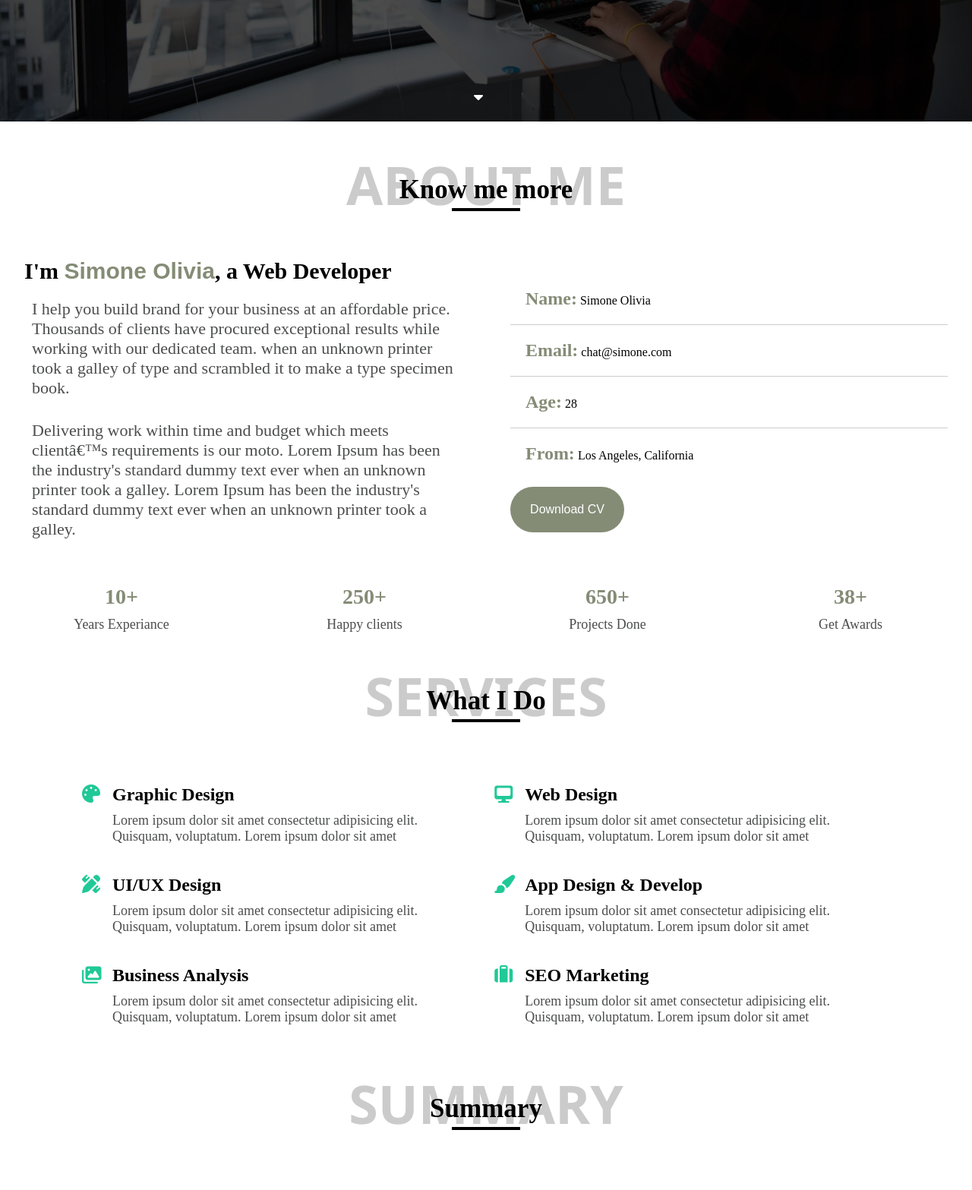
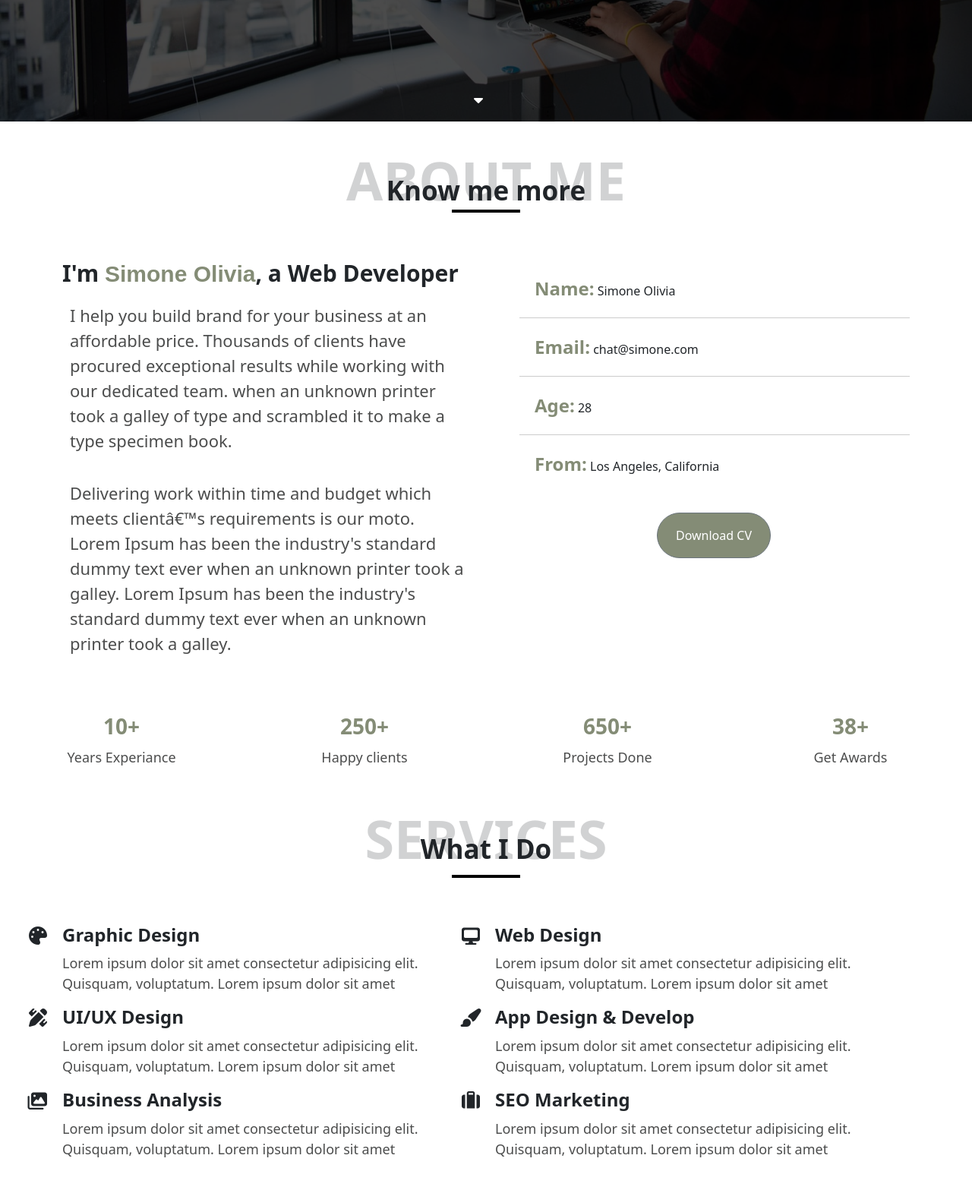
Before and after one commit to WhiteWoLfAC/Website-2, a plain HTML site: page index.html in a window 1280 px wide. Shown: the part 640-2207 px from the top of the page at 76% size. Drawn offline with Linux system fonts and the light colour scheme.

Commit message:
website-2(Bootstrap "not complete")

```diff
--- a/css/style.css
+++ b/css/style.css
@@ -11,45 +11,11 @@
     --active-color: rgb(132, 140, 118);
 }
 
-nav {
-    left: 0;
-    right: 0;
-    padding: 15px 50px;
-    background-color: black;
-    display: flex;
-    justify-content: space-between;
-    position: fixed;
-    z-index: 2;
 
 
-}
-
-nav ul {
-    display: flex;
 
 
-}
-
-nav ul li a {
-    width: 70px;
-    margin-top: 5px;
-    display: flex;
-    justify-content: space-around;
-    align-items: center;
-    text-decoration: none;
-    color: var(--Font-color);
-}
-
-.active {
-    color:  var(--active-color);
-}
-
-nav>a img {
-    width: 70%;
-}
-
 header {
-    height: 100vh;
     background-size: cover;
     background-image: url(../img/imgi_13_intro-bg.jpg);
 
@@ -77,6 +43,7 @@ header {
 .home-info h1 {
     font-size: 50px;
     font-family: 'Times New Roman', Times, serif;
+    white-space: norwrap;
 }
 
 .parag-home2 {
@@ -137,14 +104,12 @@ header {
 
 }
 
-.about-head-section {
-    margin: 70px 0;
 
-    width: 100%;
-    position: relative;
-
+.about-btn{
+    display: flex;
+    justify-content: center;
+    align-items: center;
 }
-
 .about-head-section h2 {
     display: flex;
     font-size: 35px;
@@ -173,20 +138,6 @@ header {
 
 }
 
-.about-sections-container {
-    display: flex;
-    justify-content: space-between;
-    align-items: flex-start;
-    width: 100%;
-}
-
-.about-section-1 {
-    margin: auto;
-    width: 45%;
-    display: flex;
-    flex-direction: column;
-
-}
 
 .about-section-1 h2 {
     font-size: 30px;
@@ -207,11 +158,10 @@ header {
 }
 
 .about-section-2 {
-    margin: auto;
-    width: 45%;
+
     display: flex;
     flex-direction: column;
-    justify-content: flex-start;
+    justify-content: center;
 
 
 }
@@ -239,27 +189,15 @@ header {
 
 .about-section-2 button {
     margin-top: 30px;
+    margin-left: 30px;
     background-color: var(--active-color);
-    color: white;
-    border: none;
     font-size: 16px;
     padding: 12px 20px;
-    border-radius: 50px;
-
     width: 150px;
     height: 60px;
-
 }
 
-.about-section-2 button:hover {
-    background-color: rgb(104, 131, 140);
-    color: white;
-    border: none;
-    border-radius: 50px;
-    cursor: pointer;
 
-
-}
 
 .about-section-3 {
     margin-top: 50px;
@@ -297,11 +235,17 @@ header {
     position: relative;
 
 }
+.about-section-3{
+    display: flex;
+    justify-content: space-evenly;
+
+}
 
 .services-head-section {
     margin: 70px 0;
-
-    width: 100%;
+    display: flex;
+    justify-content: center;
+    align-items: center;
     position: relative;
 
 }
@@ -334,21 +278,6 @@ header {
     font-family: 'Segoe UI', Tahoma, Geneva, Verdana, sans-serif, Geneva, Tahoma, sans-serif;
 
 }
-
-.services-sections {
-    display: flex;
-    justify-content: space-between;
-    align-items: center;
-    width: 80%;
-    margin: auto;
-    flex-wrap: wrap;
-}
-
-.services-design {
-    width: calc(90% / 2 - 20px);
-    margin: 20px;
-}
-
 .services-design h3 {
     font-size: 24px;
     font-weight: 600;
@@ -359,91 +288,102 @@ header {
     font-size: 18px;
     color: rgb(76, 77, 77);
 }
+.services-section-1 {
+    position: relative;
+}
 
+.services-section-1 i {
+    position: absolute;
+    right: 104%;
+    top: 7px;
+    transform: scale(1.5);
 
+}
 
-
-.services-section-1 h3::before {
-    content: "\f53f";
-    display: inline-block;
-    text-rendering: auto;
-    -webkit-font-smoothing: antialiased;
-    font: var(--fa-font-solid);
-    position: absolute;
-    transform: translate(-40px, 0px);
-    color: var(--icon-color);
-}
-.services-section-1 h3:hover::before {
+.services-section-1 i:hover {
     color: rgb(255, 0, 0);
 }
 
-.services-section-2 h3::before {
-    content: "\f390";
-    display: inline-block;
-    text-rendering: auto;
-    -webkit-font-smoothing: antialiased;
-    font: var(--fa-font-solid);
-    position: absolute;
-    transform: translate(-40px, 0px);
-    color: var(--icon-color);
+
+.services-section-2 {
+    position: relative;
+
 }
 
-.services-section-2 h3:hover::before {
-    color: rgb(255, 0, 0);
+.services-section-2 i {
+    position: absolute;
+    right: 104%;
+    top: 7px;
+    transform: scale(1.5);
+
 }
-.services-section-3 h3::before {
-    content: "\f5ae";
-    display: inline-block;
-    text-rendering: auto;
-    -webkit-font-smoothing: antialiased;
-    font: var(--fa-font-solid);
-    position: absolute;
-    transform: translate(-40px, 0px);
-    color: var(--icon-color);
-}
-
-.services-section-3 h3:hover::before {
-    color: rgb(255, 0, 0);
-}
-.services-section-4 h3::before {
-    content: "\f1fc";
-    display: inline-block;
-    text-rendering: auto;
-    -webkit-font-smoothing: antialiased;
-    font: var(--fa-font-solid);
-    position: absolute;
-    transform: translate(-40px, 0px);
-    color: var(--icon-color);
-}
-.services-section-4 h3:hover::before {
+.services-section-2 i:hover {
     color: rgb(255, 0, 0);
 }
 
-.services-section-5 h3::before {
-    content: "\f302";
-    display: inline-block;
-    text-rendering: auto;
-    -webkit-font-smoothing: antialiased;
-    font: var(--fa-font-solid);
-    position: absolute;
-    transform: translate(-40px, 0px);
-    color: var(--icon-color);
+
+.services-section-3 {
+    position: relative;
+
 }
 
-.services-section-5 h3:hover::before {
+.services-section-3 i {
+    position: absolute;
+    right: 104%;
+    top: 7px;
+    transform: scale(1.5);
+
+}
+.services-section-3 i:hover {
     color: rgb(255, 0, 0);
 }
-.services-section-6 h3::before {
-    content: "\f0f2";
-    display: inline-block;
-    text-rendering: auto;
-    -webkit-font-smoothing: antialiased;
-    font: var(--fa-font-solid);
+
+
+.services-section-4 {
+    position: relative;
+
+}
+.services-section-4 i {
     position: absolute;
-    transform: translate(-40px, 0px);
-    color: var(--icon-color);
+    right: 104%;
+    top: 7px;
+    transform: scale(1.5);
+
 }
-.services-section-6 h3:hover::before {
+
+.services-section-4 i:hover {
+    color: rgb(255, 0, 0);
+}
+
+.services-section-5 {
+    position: relative;
+
+}
+.services-section-5 i {
+    position: absolute;
+    right: 104%;
+    top: 7px;
+    transform: scale(1.5);
+
+}
+
+.services-section-5 i:hover {
+    color: rgb(255, 0, 0);
+}
+
+.services-section-6 {
+    position: relative;
+
+}
+    .services-section-6 i {
+        position: absolute;
+        right: 104%;
+        top: 7px;
+        transform: scale(1.5);
+
+    }
+
+.services-section-6 i:hover {
     color: rgb(255, 0, 0);
 }
 
@@ -462,6 +402,7 @@ header {
     justify-content: center;
     align-items: center;
 }
+
 .summary-head-section h2::before {
     content: "";
     position: absolute;
@@ -470,6 +411,7 @@ header {
     background-color: black;
     top: 110%;
 }
+
 .summary-head-section h2::after {
     content: "SUMMARY";
     position: absolute;
@@ -478,7 +420,8 @@ header {
     top: -35px;
     font-family: 'Segoe UI', Tahoma, Geneva, Verdana, sans-serif, Geneva, Tahoma, sans-serif;
 }
-.summary-sections{
+
+.summary-sections {
     width: 90%;
     margin: auto;
     display: flex;
@@ -486,6 +429,7 @@ header {
     justify-content: space-evenly;
     align-items: center;
 }
+
 .summary-design {
     width: 47%;
     margin: 20px 0;
@@ -495,12 +439,14 @@ header {
     font-size: 18px;
 
 }
+
 .summary-design h3 {
     font-size: 24px;
     font-weight: 600;
     margin-bottom: 10px;
-    font-family:Georgia, 'Times New Roman', Times, serif;
+    font-family: Georgia, 'Times New Roman', Times, serif;
 }
+
 .parag-summary-2 {
     font-size: 18px;
     color: rgb(76, 77, 77);
@@ -517,11 +463,13 @@ header {
     padding: 5px 0;
     margin-bottom: 20px;
 }
-.parag-summary-2{
+
+.parag-summary-2 {
     color: rgb(219, 53, 69);
     padding: 20px 0;
 }
-.footer-summary{
+
+.footer-summary {
     width: 90%;
     margin: auto;
     display: flex;
@@ -529,6 +477,7 @@ header {
     align-items: center;
     flex-wrap: wrap;
 }
+
 .skills {
     position: relative;
     width: 45%;
@@ -537,14 +486,15 @@ header {
 
 
 }
-.skill-percentage{
+
+.skill-percentage {
     position: absolute;
     left: 100%;
     top: 0;
 
 }
 
-.progress-bar-1{
+.progress-bar-1 {
     margin-top: 20px;
     border-bottom-left-radius: 7px;
     border-top-left-radius: 7px;
@@ -552,7 +502,8 @@ header {
     height: 17px;
     background-color: var(--active-color);
 }
-.progress-bar-2{
+
+.progress-bar-2 {
     margin-top: 20px;
     border-bottom-left-radius: 7px;
     border-top-left-radius: 7px;
@@ -560,7 +511,8 @@ header {
     height: 17px;
     background-color: var(--active-color);
 }
-.progress-bar-3{
+
+.progress-bar-3 {
     margin-top: 20px;
     border-bottom-left-radius: 7px;
     border-top-left-radius: 7px;
@@ -568,7 +520,8 @@ header {
     height: 17px;
     background-color: var(--active-color);
 }
-.progress-bar-4{
+
+.progress-bar-4 {
     margin-top: 20px;
     border-bottom-left-radius: 7px;
     border-top-left-radius: 7px;
@@ -576,7 +529,8 @@ header {
     height: 17px;
     background-color: var(--active-color);
 }
-.progress-bar-5{
+
+.progress-bar-5 {
     margin-top: 20px;
     border-bottom-left-radius: 7px;
     border-top-left-radius: 7px;
@@ -584,7 +538,8 @@ header {
     height: 17px;
     background-color: var(--active-color);
 }
-.progress-bar-6{
+
+.progress-bar-6 {
     margin-top: 20px;
     border-bottom-left-radius: 7px;
     border-top-left-radius: 7px;
@@ -592,6 +547,7 @@ header {
     height: 17px;
     background-color: var(--active-color);
 }
+
 .summary-container {
     display: flex;
     justify-content: center;
@@ -599,7 +555,7 @@ header {
     flex-direction: column;
 }
 
-.summary-container button{
+.summary-container button {
 
     margin-top: 50px;
     padding: 10px 20px;
@@ -613,8 +569,30 @@ header {
     width: 140px;
 
 }
+
 .summary-container button:hover {
     background-color: var(--active-color);
     color: white;
     border: 1.5px solid transparent;
 }
+
+@media (max-width:507px){
+    .home-info h1{
+        font-size: 48px;
+        line-height:1.2;
+
+    }
+}
+@media (max-width:768px){
+    .services-sections{
+        text-align: center;
+    }
+}
+@media (max-width:480px){
+    .summary-design{
+        text-align: center;
+        display: flex;
+        justify-content: center;
+        flex-direction: column;
+    }
+}
--- a/index.html
+++ b/index.html
@@ -6,6 +6,7 @@
     <meta name="viewport" content="width=device-width, initial-scale=1.0">
     <title>Website-2</title>
     <link rel="icon" href="img/Batman.ico">
+    <link rel="stylesheet" href="css/bootstrap.min.css">
     <link rel="stylesheet" href="css/all.min.css">
     <link rel="stylesheet" href="css/style.css">
 </head>
@@ -16,26 +17,49 @@
     <header>
 
         <!--Nav Start-->
+        <nav class="navbar navbar-expand-lg navbar bg-dark fixed-top" data-bs-theme="dark">
+            <div class="container">
+                <a class="navbar-brand" href="#"><img src="img/imgi_1_logo-light.png" alt=""></a>
+                <button class="navbar-toggler" type="button" data-bs-toggle="collapse" data-bs-target="#navbarNav"
+                    aria-controls="navbarNav" aria-expanded="false" aria-label="Toggle navigation">
+                    <span class="navbar-toggler-icon"></span>
+                </button>
+                <div class="collapse navbar-collapse" id="navbarNav">
+                    <ul class="navbar-nav ms-auto mb-2 mb-lg-0">
 
-        <nav>
-            <a href="#"><img src="img/imgi_1_logo-light.png" alt=""></a>
-            <ul>
-                <li><a href="#" class="active">Home</a></li>
-                <li><a href="#about">About</a></li>
-                <li><a href="#services">What i Do</a></li>
-                <li><a href="#Summary">Resume</a></li>
-                <li><a href="">Portfolio</a></li>
-                <li><a href="">Clint</a></li>
-                <li><a href="">Contact</a></li>
+                        <li class="nav-item ">
+                            <a class="nav-link active" aria-current="page" href="#">Home</a>
+                        </li>
+                        <li class="nav-item">
+                            <a class="nav-link" href="#about">About</a>
+                        </li>
+                        <li class="nav-item">
+                            <a class="nav-link" href="#services">What i Do</a>
+                        </li>
+                        <li class="nav-item">
+                            <a class="nav-link" href="#Summary">Resume</a>
+                        </li>
+                        <li class="nav-item">
+                            <a class="nav-link" href="">Portfolio</a>
+                        </li>
+                        <li class="nav-item">
+                            <a class="nav-link" href="">Clint</a>
+                        </li>
+                        <li class="nav-item">
+                            <a class="nav-link" href="">Contact</a>
+                        </li>
+                    </ul>
+                </div>
+            </div>
         </nav>
         <!--Nav End-->
 
 
         <!--Home Start-->
 
-        <div class="home">
+        <div class="home vh-100">
             <div class="down">
-                <i class="fa-solid fa-caret-down"></i>
+                <i class="fa-solid fa-caret-down fa-bounce"></i>
             </div>
             <div class="icon-1"><i class="fa-solid fa-gear fa-spin fa-spin-reverse pos"></i></div>
             <div class="home-info">
@@ -59,18 +83,31 @@
         <div class="about-head-section">
             <h2>Know me more</h2>
         </div>
-        <div class="about-sections-container">
-            <div class="about-section-1">
+        <div class="about-sections-container container ">
+            <div class="row">
+                <div class="col-lg-6">
+                    <div class="about-section-1 ">
                         <h2>I'm <span class="about-highlight-name">Simone Olivia</span>, a Web Developer</h2>
-                <p class="parag-about1">I help you build brand for your business at an affordable price. Thousands of
-                    clients have procured exceptional results while working with our dedicated team. when an unknown
+                        <p class="parag-about1">I help you build brand for your business at an affordable price.
+                            Thousands
+                            of
+                            clients have procured exceptional results while working with our dedicated team. when an
+                            unknown
                             printer took a galley of type and scrambled it to make a type specimen book.</p>
 
-                <p class="parag-about2">Delivering work within time and budget which meets clientâ€™s requirements is
-                    our moto. Lorem Ipsum has been the industry's standard dummy text ever when an unknown printer took
-                    a galley. Lorem Ipsum has been the industry's standard dummy text ever when an unknown printer took
+                        <p class="parag-about2">Delivering work within time and budget which meets clientâ€™s
+                            requirements
+                            is
+                            our moto. Lorem Ipsum has been the industry's standard dummy text ever when an unknown
+                            printer
+                            took
+                            a galley. Lorem Ipsum has been the industry's standard dummy text ever when an unknown
+                            printer
+                            took
                             a galley.</p>
                     </div>
+                </div>
+                <div class="col-lg-6">
                     <div class="about-section-2">
                         <ul>
                             <li><span class="info-label">Name:</span> Simone Olivia</li>
@@ -79,9 +116,14 @@
                             <li><span class="info-label">From:</span> Los Angeles, California</li>
                         </ul>
                         </ul>
-                <button>Download CV</button>
+                        <div class="about-btn">
+                            <button type="button" class="btn btn-secondary rounded-5">Download CV</button>
                         </div>
                     </div>
+                </div>
+            </div>
+        </div>
+        <div class="col-lg-12">
             <div class="about-section-3">
                 <div class="about-item">
                     <h4>10+</h4>
@@ -100,6 +142,7 @@
                     <p>Get Awards</p>
                 </div>
             </div>
+        </div>
     </section>
 
     <!--About End-->
@@ -111,38 +154,62 @@
         <div class="services-head-section">
             <h2>What I Do</h2>
         </div>
-        <div class="services-sections">
+        <div class="services-sections container">
+            <div class="row">
+                <div class="col-lg-6 col-md-12">
                     <div class="services-design services-section-1">
+                        <i class="fa-solid fa-palette"></i>
                         <h3>Graphic Design</h3>
-                <p class="parag-services">Lorem ipsum dolor sit amet consectetur adipisicing elit. Quisquam, voluptatum.
-                    Lorem ipsum dolor sit amet </p>
-
-            </div>
-            <div class="services-design services-section-2">
-                <h3>Web Design</h3>
-                <p class="parag-services">Lorem ipsum dolor sit amet consectetur adipisicing elit. Quisquam, voluptatum.
-                    Lorem ipsum dolor sit amet </p>
-
-            </div>
-            <div class="services-design services-section-3">
-                <h3>UI/UX Design</h3>
-                <p class="parag-services">Lorem ipsum dolor sit amet consectetur adipisicing elit. Quisquam, voluptatum.
+                        <p class="parag-services">Lorem ipsum dolor sit amet consectetur adipisicing elit. Quisquam,
+                            voluptatum.
                             Lorem ipsum dolor sit amet </p>
                     </div>
-            <div class="services-design services-section-4">
-                <h3>App Design & Develop</h3>
-                <p class="parag-services">Lorem ipsum dolor sit amet consectetur adipisicing elit. Quisquam, voluptatum.
+                </div>
+                <div class="col-lg-6 col-md-12">
+                    <div class="services-design services-section-2">
+                        <i class="fa-solid fa-desktop"></i>
+                        <h3>Web Design</h3>
+                        <p class="parag-services">Lorem ipsum dolor sit amet consectetur adipisicing elit. Quisquam,
+                            voluptatum.
                             Lorem ipsum dolor sit amet </p>
                     </div>
-            <div class="services-design services-section-5">
-                <h3>Business Analysis</h3>
-                <p class="parag-services">Lorem ipsum dolor sit amet consectetur adipisicing elit. Quisquam, voluptatum.
+                </div>
+                <div class="col-lg-6 col-md-12">
+                    <div class="services-design services-section-3">
+                        <i class="fa-solid fa-pen-ruler"></i>
+                        <h3>UI/UX Design</h3>
+                        <p class="parag-services">Lorem ipsum dolor sit amet consectetur adipisicing elit. Quisquam,
+                            voluptatum.
                             Lorem ipsum dolor sit amet </p>
                     </div>
+                </div>
+                <div class="col-lg-6 col-md-12">
+                    <div class="services-design services-section-4">
+                        <i class="fa-solid fa-paintbrush"></i>
+                        <h3>App Design & Develop</h3>
+                        <p class="parag-services">Lorem ipsum dolor sit amet consectetur adipisicing elit. Quisquam,
+                            voluptatum.
+                            Lorem ipsum dolor sit amet </p>
+                    </div>
+                </div>
+                <div class="col-lg-6 col-md-12">
+                    <div class="services-design services-section-5">
+                        <i class="fa-solid fa-images"></i>
+                        <h3>Business Analysis</h3>
+                        <p class="parag-services">Lorem ipsum dolor sit amet consectetur adipisicing elit. Quisquam,
+                            voluptatum.
+                            Lorem ipsum dolor sit amet </p>
+                    </div>
+                </div>
+                <div class="col-lg-6 col-md-12">
                     <div class="services-design services-section-6">
+                        <i class="fa-solid fa-suitcase"></i>
                         <h3>SEO Marketing</h3>
-                <p class="parag-services">Lorem ipsum dolor sit amet consectetur adipisicing elit. Quisquam, voluptatum.
+                        <p class="parag-services">Lorem ipsum dolor sit amet consectetur adipisicing elit. Quisquam,
+                            voluptatum.
                             Lorem ipsum dolor sit amet </p>
+                    </div>
+                </div>
             </div>
         </div>
     </section>
@@ -155,50 +222,62 @@
         <div class="summary-head-section">
             <h2>Summary</h2>
         </div>
-        <div class="summary-sections">
-            <div class="summary-design summary-section-1">
+        <div class="summary-sections container ">
+            <div class="row">
+                <div class="col-lg-6 col-md-12 ">
+                    <div class="summary-design summary-section-1 w-100">
                         <p class="parag-summary-1">2000-2004</p>
                         <h3>Computer Science</h3>
                         <p class="parag-summary-2">International University</p>
                         <p>Lorem ipsum dolor sit amet consectetur adipisicing elit. Quisquam, voluptatum.
                             Lorem ipsum dolor sit amet </p>
-
                     </div>
-            <div class="summary-design summary-section-2">
+                </div>
+                <div class="col-lg-6 col-md-12 ">
+                    <div class="summary-design summary-section-2 w-100">
                         <p class="parag-summary-1">2012-2013</p>
                         <h3>Jr. UI UX Designer</h3>
                         <p class="parag-summary-2">Themeforest</p>
                         <p>Lorem ipsum dolor sit amet consectetur adipisicing elit. Quisquam, voluptatum.
                             Lorem ipsum dolor sit amet </p>
-
                     </div>
-            <div class="summary-design summary-section-3">
+                </div>
+                <div class="col-lg-6 col-md-12 ">
+                    <div class="summary-design summary-section-3 w-100">
                         <p class="parag-summary-1">2005-2008</p>
                         <h3>Bachelor Degree</h3>
                         <p class="parag-summary-2">University of California</p>
                         <p>Lorem ipsum dolor sit amet consectetur adipisicing elit. Quisquam, voluptatum.
                             Lorem ipsum dolor sit amet </p>
                     </div>
-            <div class="summary-design summary-section-4">
+                </div>
+                <div class="col-lg-6 col-md-12 ">
+                    <div class="summary-design summary-section-4 w-100">
                         <p class="parag-summary-1">2014-2016</p>
                         <h3>Jr. Product Designer</h3>
                         <p class="parag-summary-2">Dribbble</p>
                         <p>Lorem ipsum dolor sit amet consectetur adipisicing elit. Quisquam, voluptatum.
                             Lorem ipsum dolor sit amet </p>
                     </div>
-            <div class="summary-design summary-section-5">
+                </div>
+                <div class="col-lg-6 col-md-12">
+                    <div class="summary-design summary-section-5 w-100">
                         <p class="parag-summary-1">2009-2012</p>
                         <h3>Master Degree</h3>
                         <p class="parag-summary-2">Harvard University</p>
                         <p>Lorem ipsum dolor sit amet consectetur adipisicing elit. Quisquam, voluptatum.
                             Lorem ipsum dolor sit amet </p>
                     </div>
-            <div class="summary-design summary-section-6">
+                </div>
+                <div class="col-lg-6 col-md-12 ">
+                    <div class="summary-design summary-section-6 w-100">
                         <p class="parag-summary-1">2017-2019</p>
                         <h3>Product Designer</h3>
                         <p class="parag-summary-2">Adobe</p>
                         <p>Lorem ipsum dolor sit amet consectetur adipisicing elit. Quisquam, voluptatum.
                             Lorem ipsum dolor sit amet </p>
+                    </div>
+                </div>
             </div>
         </div>
         <div class="summary-container">
@@ -231,7 +310,7 @@
             <button> Download CV</button>
         </div>
     </section>
-
+    <script src="js/bootstrap.bundle.min.js"></script>
 </body>
 
 </html>
```
Also changed, not shown: css/bootstrap.min.css (added), js/bootstrap.bundle.min.js (added). Lines whose indentation alone changed are shown as unchanged.
